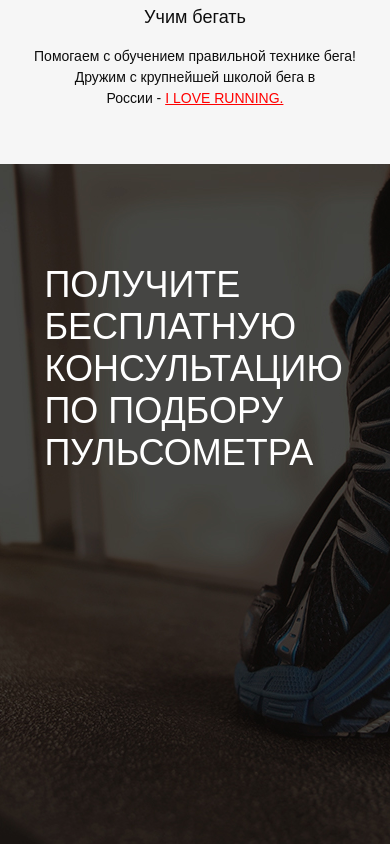
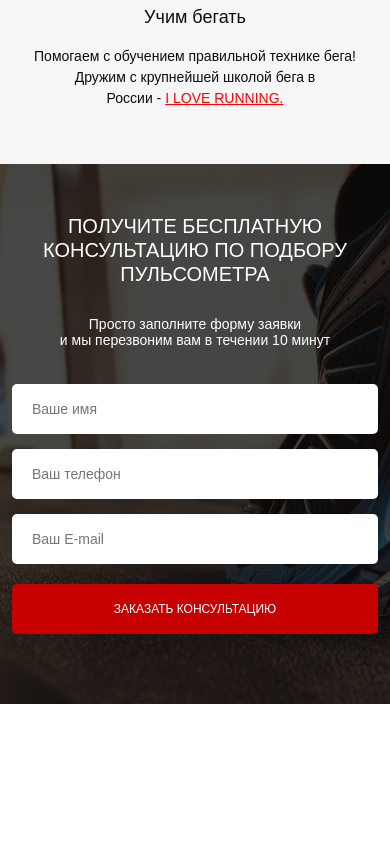
Before and after one commit to AlexKhischenko/HeartRateMonito_Polar, a website: page src/index.html in a window 390 px wide. Shown: the part 1116-1960 px from the top of the page. After the commit the page ends 1820 px from the top, so only its background shows below. Drawn offline with Linux system fonts and the light colour scheme.

Commit message:
finished a consultation form with an adaptation for all screens

```diff
--- a/src/index.html
+++ b/src/index.html
@@ -140,11 +140,25 @@
     <section class="consultation">
         <div class="container">
             <div class="row">
-                <div class="col-11 offset-1">
-                    <h2 class="consultation__title">
+                <div class="col-12 col-lg-11 offset-lg-1">
+                    <h2 class="title title_left">
                         Получите бесплатную консультацию
                         по подбору пульсометра
                     </h2>
+                    <div class="consultation__descr">
+                        Просто заполните форму заявки <br>
+                        и мы перезвоним вам в течении 10 минут
+                    </div>
+                    <div class="row">
+                        <div class="col-12">
+                            <form action="" class="application-form consultation__form">
+                                <input name="name" type="text" class="consultation__input" placeholder="Ваше имя">
+                                <input name="tel" type="tel" class="consultation__input" placeholder="Ваш телефон">
+                                <input name="email" type="email" class="consultation__input" placeholder="Ваш E-mail">
+                                <button type="submit" class="button button_submit">Заказать консультацию</button>
+                            </form>
+                        </div>
+                    </div>
                 </div>
             </div>
         </div>
--- a/src/sass/base/_media.scss
+++ b/src/sass/base/_media.scss
@@ -33,6 +33,15 @@
             height: 40px;
             font-size: 12px;
         }
+        &_submit {
+            font-size: 12px;
+        }
+    }
+    .title {
+        &_left {
+            margin-bottom: 50px;
+            font-size: 30px;
+        }
     }
     .header {
         &__official {
@@ -57,9 +66,20 @@
             width: 100%;
         }
     }
+    .consultation {
+        min-height: 630px;
+        padding: 70px 0;
+    }
 }
 
 @media (max-width: 767px) {
+    .title {
+        font-size: 24px;
+        &_left {
+            font-size: 24px;
+            text-align: center;
+        }
+    }
     .header {
         &__official {
             display: none;
@@ -80,9 +100,6 @@
         }
     }
     .advantages {
-        .title {
-            font-size: 24px;
-        }
         padding: 50px 0 20px;
         &__card {
             margin-bottom: 35px;
@@ -100,6 +117,14 @@
             max-width: 400px;
         }
     }
+    .consultation {
+        &__descr {
+            text-align: center;
+        }
+    }
+    .application-form {
+        width: 100%;
+    }
 }
 
 @media (max-width: 575px) {
@@ -107,6 +132,12 @@
         &_main {
             width: 80%;
             margin: 0 auto 15px;
+        }
+    }
+    .title {
+        &_left {
+            margin-bottom: 30px;
+            font-size: 20px;
         }
     }
     .header {
@@ -135,4 +166,11 @@
             font-size: 12px;
         }
     }
+    .consultation {
+        min-height: 540px;
+        padding: 50px 0;
+        &__descr {
+            font-size: 14px;
+        }
+    }
 }
--- a/src/sass/base/_variables.scss
+++ b/src/sass/base/_variables.scss
@@ -1,2 +1,3 @@
 $primary: #c70101;
-$secondary: #0d0d0d;
+$secondary-dark: #0d0d0d;
+$secondary-light: #ffffff;
--- a/src/sass/blocks/_advantages.scss
+++ b/src/sass/blocks/_advantages.scss
@@ -4,9 +4,6 @@
     background-color: #f6f6f6;
     &__title {
         margin-bottom: 65px;
-    }
-    &__card {
-
     }
     &__icon {
         margin: 0 auto;
@@ -19,7 +16,7 @@
         font-size: 18px;
         font-weight: 500;
         text-align: center;
-        color: $secondary;
+        color: $secondary-dark;
     }
     &__descr {
         margin: 0 auto;
@@ -27,7 +24,7 @@
         font-size: 14px;
         font-weight: 300;
         text-align: center;
-        color: $secondary;
+        color: $secondary-dark;
         a {
             color: #ff0000;
             text-decoration: underline;
--- a/src/sass/blocks/_button.scss
+++ b/src/sass/blocks/_button.scss
@@ -8,7 +8,7 @@
     font-weight: 500;
     text-align: center;
     text-transform: uppercase;
-    color: #ffffff;
+    color: $secondary-light;
     &_main {
         display: block;
         margin-left: auto;
@@ -17,4 +17,9 @@
         height: 50px;
         font-size: 16px;
     }
+    &_submit {
+        width: 100%;
+        height: 50px;
+        font-size: 16px;
+    }
 }
--- a/src/sass/blocks/_consultation.scss
+++ b/src/sass/blocks/_consultation.scss
@@ -1,14 +1,29 @@
 .consultation {
     min-height: 680px;
     padding: 100px 0 92px;
-    background: url("../img/consultation/consultation-bg.jpg") center center/cover no-repeat;
-    &__title {
-        max-width: 790px;
-        font-size: 36px;
+    background: url("../img/consultation/consultation-bg.jpg") center (center/cover) no-repeat;
+    &__descr {
+        margin-bottom: 36px;
+        font-size: 20px;
         font-weight: 500;
         line-height: normal;
+        letter-spacing: normal;
         text-align: left;
-        text-transform: uppercase;
-        color: #ffffff;
+        color: $secondary-light;
+    }
+    &__input {
+        height: 50px;
+        padding: 0 20px;
+        margin-bottom: 15px;
+        border-radius: 5px;
+        border: none;
+        background-color: $secondary-light;
+        font-size: 14px;
+        font-weight: 300;
+        text-align: left;
+        color: #4b4b4b;
+        &:nth-child(3) {
+            margin-bottom: 20px;
+        }
     }
 }
--- /dev/null
+++ b/src/sass/blocks/_forms.scss
@@ -0,0 +1,5 @@
+.application-form {
+    display: flex;
+    flex-direction: column;
+    width: 300px;
+}
--- a/src/sass/blocks/_header.scss
+++ b/src/sass/blocks/_header.scss
@@ -9,7 +9,7 @@
         font-size: 12px;
         font-weight: 500;
         text-align: center;
-        color: #ffffff;
+        color: $secondary-light;
         span {
             display: block;
             font-size: 18px;
@@ -25,7 +25,7 @@
             font-size: 18px;
             font-weight: 500;
             text-decoration: none;
-            color: #ffffff;
+            color: $secondary-light;
         }
     }
 }
--- a/src/sass/blocks/_promo.scss
+++ b/src/sass/blocks/_promo.scss
@@ -8,14 +8,14 @@
         font-weight: 500;
         text-align: right;
         text-transform: uppercase;
-        color: #ffffff;
+        color: $secondary-light;
     }
     &__subheader {
         font-size: 24px;
         font-weight: 500;
         text-align: right;
         text-transform: uppercase;
-        color: #ffffff;
+        color: $secondary-light;
     }
     &__icons {
         margin-top: 70px;
@@ -36,17 +36,17 @@
             font-size: 14px;
             font-weight: 300;
             text-align: center;
-            color: #ffffff;
+            color: $secondary-light;
         }
     }
     &__link {
         font-size: 16px;
         font-weight: 300;
         text-align: right;
-        color: #ffffff;
+        color: $secondary-light;
         a {
             text-transform: uppercase;
-            color: #ffffff;
+            color: $secondary-light;
         }
     }
 }
--- a/src/sass/blocks/_title.scss
+++ b/src/sass/blocks/_title.scss
@@ -2,5 +2,14 @@
     font-size: 30px;
     font-weight: 500;
     text-align: center;
-    color: $secondary;
+    text-transform: uppercase;
+    color: $secondary-dark;
+    &_left {
+        max-width: 790px;
+        margin-bottom: 80px;
+        color: $secondary-light;
+        text-align: left;
+        font-size: 36px;
+        font-weight: 500;
+    }
 }
--- a/src/sass/style.scss
+++ b/src/sass/style.scss
@@ -10,5 +10,6 @@
 @import "blocks/header.scss";
 @import "blocks/advantages.scss";
 @import "blocks/consultation.scss";
+@import "blocks/forms.scss";
 
 @import "base/media.scss";
```
Also changed, not shown: src/css/style.min.css.
